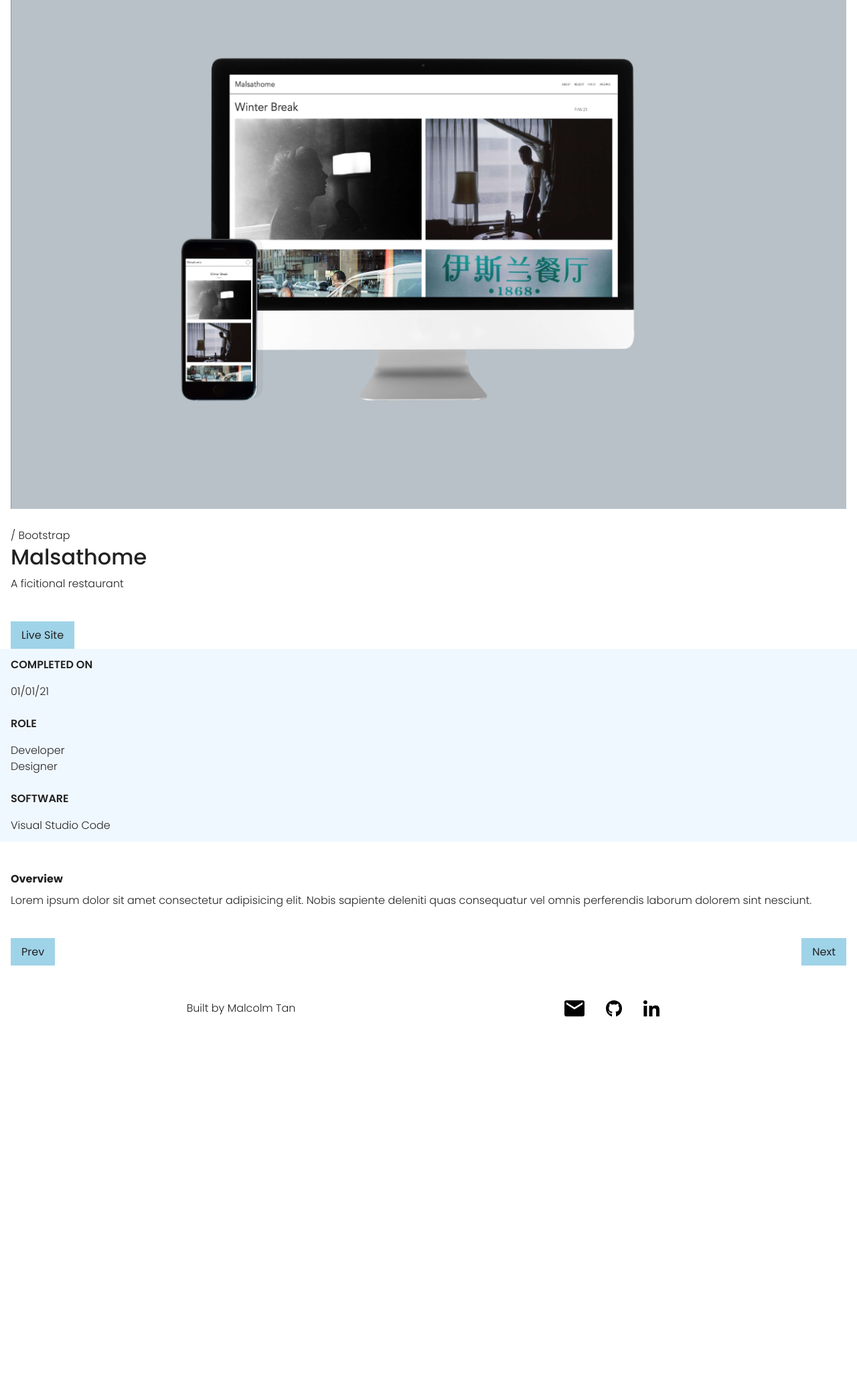
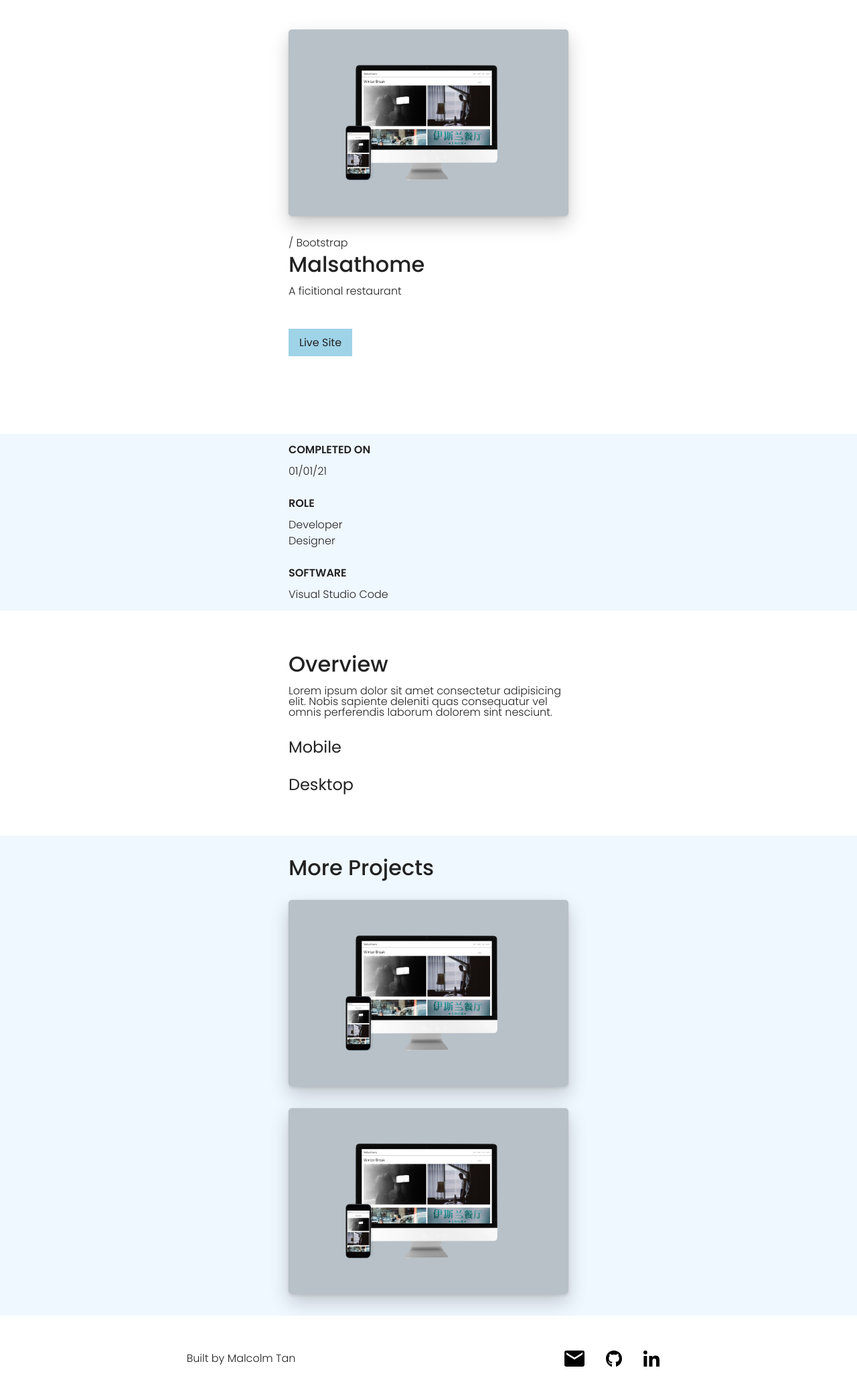
Before and after one commit to MalcolmTann/Portfolio-Build, a PHP site: page /project-1.php in a window 1280 px wide. Shown: the part 72-2133 px from the top of the page at 67% size. Before the commit the page ends 1590 px from the top, so only its background shows below. Run offline with PHP 8.4, Linux system fonts and the light colour scheme.

Commit message:
file rename
bio.php -> about.php

- Changed all associated class names on the HTML

```diff
--- a/index.php
+++ b/index.php
@@ -14,7 +14,7 @@
 
             <?php include('partials/home/projects.php'); ?>
 
-            <?php include('partials/home/bio.php'); ?>
+            <?php include('partials/home/about.php'); ?>
         </main>
         <?php include('partials/footer.php'); ?>
     </body>
--- a/partials/home/bio.php
+++ b/partials/home/about.php
@@ -1,4 +1,4 @@
-<section class="bio">
+<section class="about">
     <div class="col-1 hidden">
         <img src="images/portrait.jpg" alt="Malcolm Tan">
     </div>
--- /dev/null
+++ b/partials/projects/landing.php
@@ -0,0 +1,11 @@
+<section class="proj-land">
+    <div class="col-1">
+        <img src="images/malsathome.jpg">
+    </div>
+    <div class="col-2">
+        <p>/ Bootstrap</p>
+        <h1>Malsathome</h1>
+        <p>A ficitional restaurant</p>
+        <button class="btn">Live Site</button>
+    </div>
+</section>
--- /dev/null
+++ b/partials/projects/more-projects.php
@@ -0,0 +1,9 @@
+<section class="bg">
+    <div class="more-projects">
+        <h2>More Projects</h2>
+        <div class="is-flex">
+            <img src="images/malsathome.jpg" alt="...">
+            <img src="images/malsathome.jpg" alt="...">
+        </div>
+    </div>
+</section>
--- /dev/null
+++ b/partials/projects/overview.php
@@ -0,0 +1,12 @@
+<section class="overview">
+    <div class="is-flex">
+        <h2>Overview</h2>
+        <p>Lorem ipsum dolor sit amet consectetur adipisicing elit. Nobis sapiente deleniti quas consequatur vel omnis perferendis laborum dolorem sint nesciunt.</p>
+    </div>
+    <div class="is-flex">
+        <h3>Mobile</h3>
+    </div>
+    <div class="is-flex">
+        <h3>Desktop</h3>
+   </div>
+</section>
--- /dev/null
+++ b/partials/projects/skills.php
@@ -0,0 +1,21 @@
+<section class="bg">
+    <div class="skills">
+        <div class="is-flex">
+            <div class="col">
+                <h4>Completed On</h4>
+                <p>01/01/21</p>
+            </div>
+            <div class="col">
+                <h4>Role</h4>
+                <ul>
+                    <li>Developer</li>
+                    <li>Designer</li>
+                </ul>
+            </div>
+            <div class="col">
+                <h4>Software</h4>
+                <p>Visual Studio Code</p>
+            </div>
+        </div>
+    </div>
+</section>
--- a/project-1.php
+++ b/project-1.php
@@ -10,44 +10,13 @@
     <body>
         <?php include('partials/header.php'); ?>
         <main>
-            <section class="proj-land">
-                <div class="col-1">
-                    <img src="images/malsathome.jpg">
-                </div>
-                <div class="col-2">
-                    <p>/ Bootstrap</p>
-                    <h1>Malsathome</h1>
-                    <p>A ficitional restaurant</p>
-                    <button class="btn">Live Site</button>
-                </div>
-            </section>
-            <section class="skills">
-                <div class="is-flex">
-                    <div class="col">
-                        <h4>Completed On</h4>
-                        <p>01/01/21</p>
-                    </div>
-                    <div class="col">
-                        <h4>Role</h4>
-                        <ul>
-                            <li>Developer</li>
-                            <li>Designer</li>
-                        </ul>
-                    </div>
-                    <div class="col">
-                        <h4>Software</h4>
-                        <p>Visual Studio Code</p>
-                    </div>
-                </div>
-            </section>
-            <section class="overview">
-               <h2>Overview</h2>
-               <p>Lorem ipsum dolor sit amet consectetur adipisicing elit. Nobis sapiente deleniti quas consequatur vel omnis perferendis laborum dolorem sint nesciunt.</p>
-            </section>
-            <section class="more-projects">
-                <button class="btn">Prev</button>
-                <button class="btn">Next</button>
-            </section>
+            <?php include('partials/projects/landing.php'); ?>
+
+            <?php include('partials/projects/skills.php'); ?>
+
+            <?php include('partials/projects/overview.php'); ?>
+
+            <?php include('partials/projects/more-projects.php'); ?>
         </main>
         <?php include('partials/footer.php'); ?>
     </body>
--- a/styles/style.css
+++ b/styles/style.css
@@ -12,13 +12,17 @@ main {
     overflow: hidden;
 }
 
-.intro, .projects, .bio, .proj-land, .skills, .overview, .more-projects {
+.intro, .projects, .about, .proj-land, .skills, .overview, .more-projects {
     display: flex;
     justify-content: center;
     flex-direction: column;
     padding: 0 1em;
     margin-right: auto;
     margin-left: auto;
+}
+
+.bg {
+    background-color: aliceblue;
 }
 
 /*
@@ -73,8 +77,12 @@ img {
 |  Typography
 |------------------------------------------
 */
-h1 {
+h1, h2 {
     font-weight: 500;
+}
+
+h2 {
+    font-size: 2rem;
 }
 
 a {
@@ -381,6 +389,8 @@ header h2 {
 
 .proj-land .col-1 img {
     width: 100%;
+    border-radius: 5px;
+    box-shadow: rgba(0, 0, 0, 0.2) 0px 12px 28px 0px, rgba(0, 0, 0, 0.1) 0px 2px 4px 0px, rgba(255, 255, 255, 0.05) 0px 0px 0px 1px inset;
 }
 
 .proj-land .col-2 {
@@ -405,7 +415,6 @@ header h2 {
 
 .skills {
     height: max-content;
-    background-color: aliceblue;
     padding: 1em;
 }
 
@@ -417,7 +426,7 @@ header h2 {
 .skills .is-flex .col {
     display: flex;
     flex-direction: column;
-    gap: 1.5em;
+    gap: 1em;
 }
 
 .skills .is-flex .col ul {
@@ -444,11 +453,20 @@ header h2 {
 
 .overview {
     height: max-content;
-    margin-top: 3em;
-    margin-bottom: 3em;
+    gap: 2em;
+    margin-top: 4em;
+    margin-bottom: 4em;
+}
+
+.overview h3 {
+    font-weight: 400;
+    font-size: 1.5rem;
+}
+
+.overview .is-flex {
+    flex-direction: column;
     gap: 1em;
 }
-
 
 /*
 |------------------------------------------
@@ -457,10 +475,23 @@ header h2 {
 */
 
 .more-projects {
-    flex-direction: row;
+    flex-direction: column;
     justify-content: space-between;
+    gap: 2em;
+    padding: 2em 1em;
     margin-bottom: 2em;
+}
 
+.more-projects .is-flex {
+    flex-direction: column;
+    gap: 2em;
+}
+
+.more-projects img {
+    height: 100%;
+    width: 100%;
+    box-shadow: rgba(0, 0, 0, 0.2) 0px 12px 28px 0px, rgba(0, 0, 0, 0.1) 0px 2px 4px 0px, rgba(255, 255, 255, 0.05) 0px 0px 0px 1px inset;
+    border-radius: 5px;
 }
 
 /*
@@ -493,7 +524,7 @@ footer p {
 */
 @media only screen and (min-width: 320px) {
 
-    .intro, .projects, .bio {
+    .intro, .projects, .about, .proj-land, .skills, .overview, .more-projects {
         max-width: 450px;
     }
 
```
Also changed, not shown: other parts of styles/style.css (+31 -31 lines), 1 other file.
